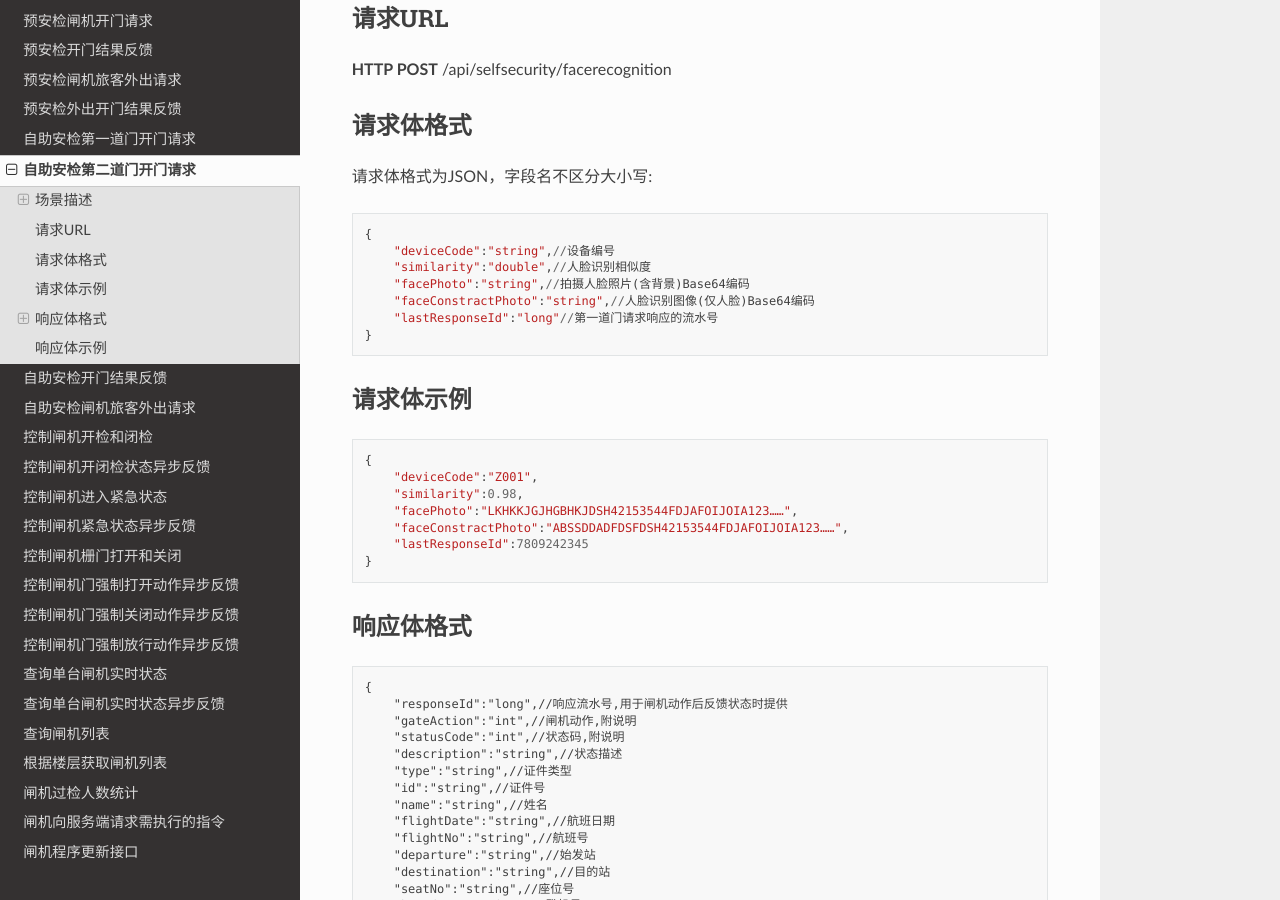
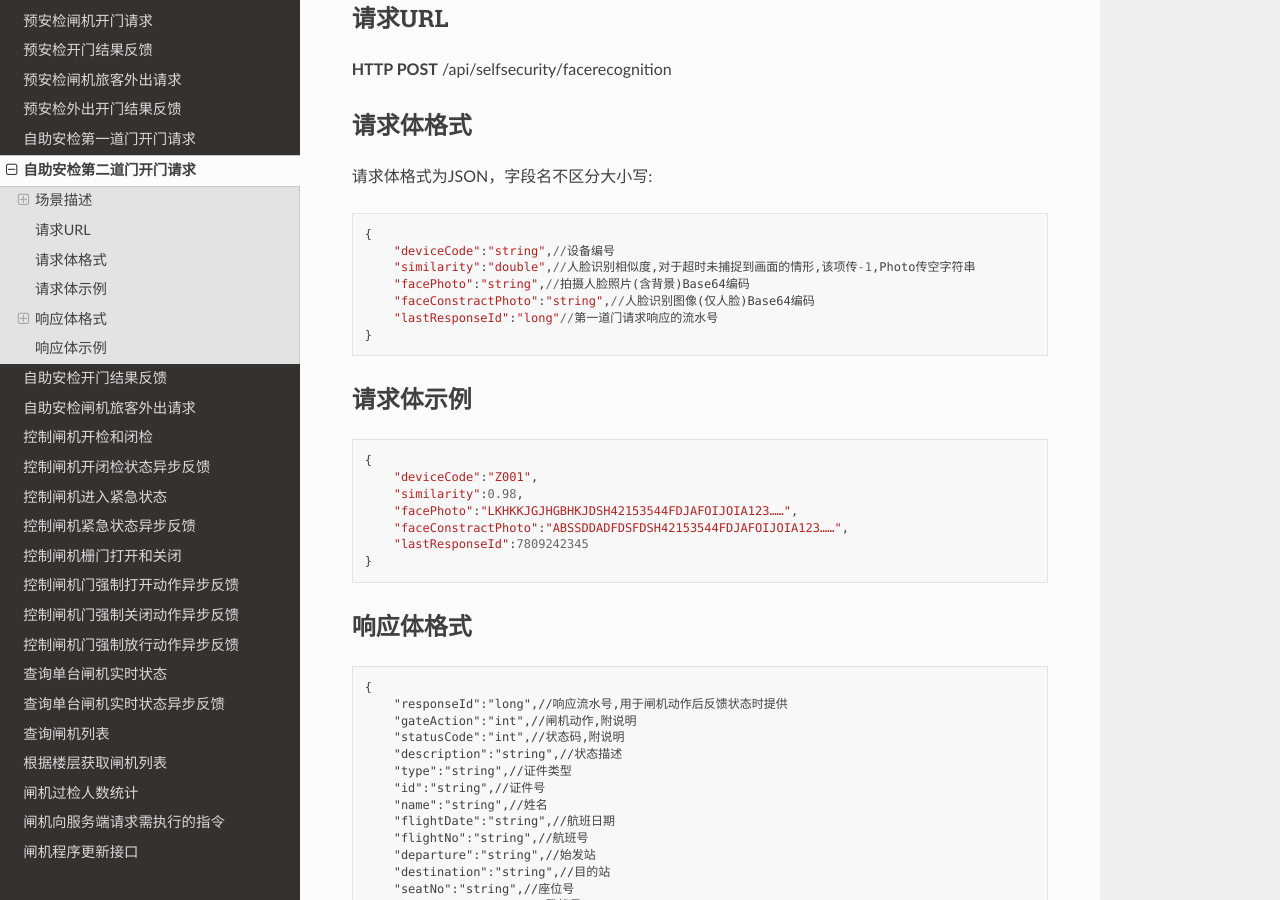
Before and after one commit to kinshines/security-gate-api-doc, a Sphinx documentation site: the page built from source/self_security_second.rst, in a window 1280 px wide and 900 px high, scrolled down 401 px. Built offline with Sphinx 7.4.7 and the Read the Docs theme 2.0.0, drawn with Linux system fonts in a browser that asks for light colours.

Commit message:
similarity

```diff
--- a/source/self_security_second.rst
+++ b/source/self_security_second.rst
@@ -21,7 +21,7 @@
 
     {
         "deviceCode":"string",//设备编号
-        "similarity":"double",//人脸识别相似度
+        "similarity":"double",//人脸识别相似度,对于超时未捕捉到画面的情形,该项传-1,Photo传空字符串
         "facePhoto":"string",//拍摄人脸照片(含背景)Base64编码
         "faceConstractPhoto":"string",//人脸识别图像(仅人脸)Base64编码
         "lastResponseId":"long"//第一道门请求响应的流水号
```
